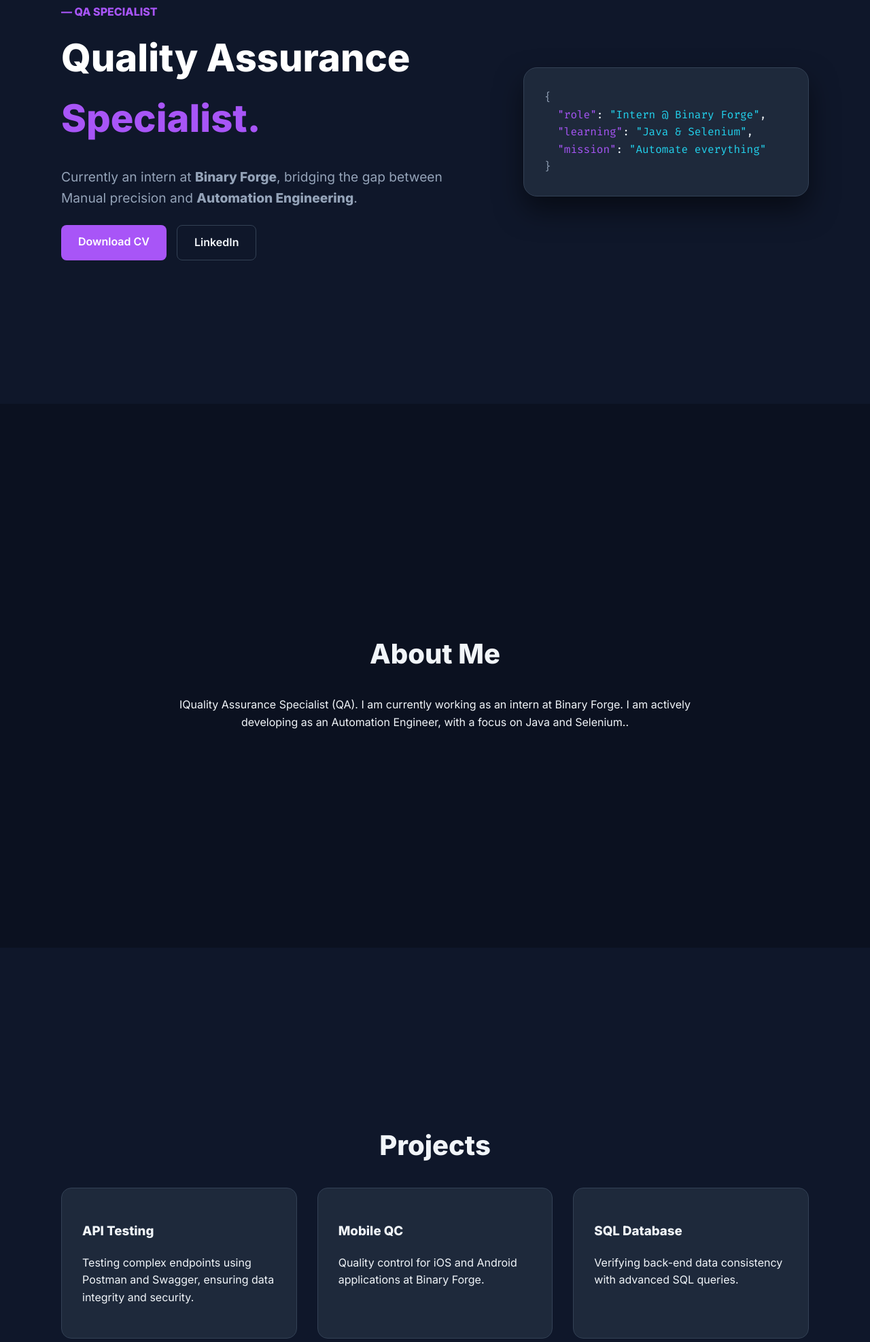
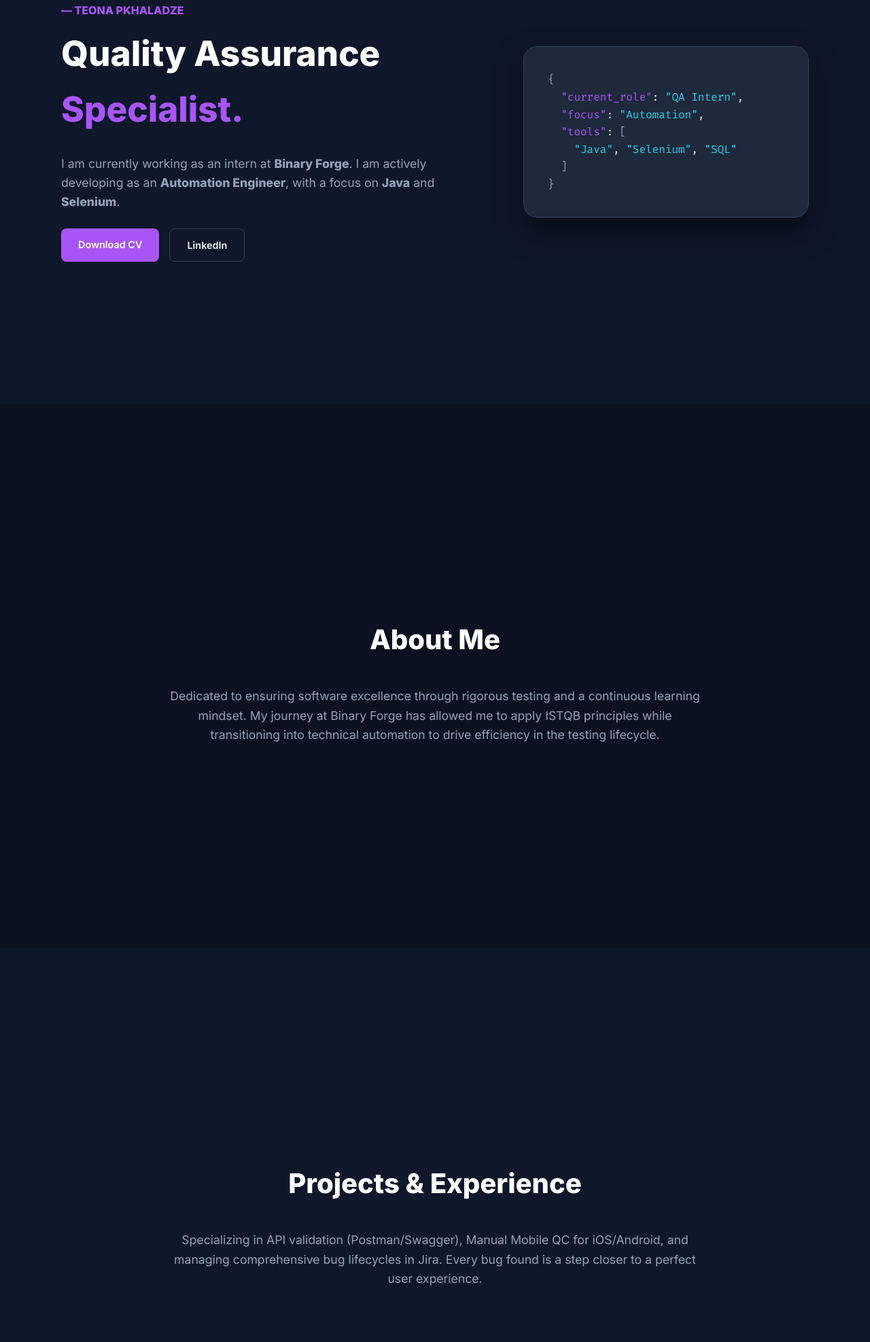
Before and after one commit to pkhaladzetevuna-lang/Manual-Testing-Portfolio, a plain HTML site: page index.html in a window 1280 px wide. Shown: the part 206-2180 px from the top of the page at 68% size. Drawn offline with Linux system fonts and the light colour scheme.

Commit message:
Update index.html

```diff
--- a/index.html
+++ b/index.html
@@ -3,7 +3,7 @@
 <head>
     <meta charset="UTF-8">
     <meta name="viewport" content="width=device-width, initial-scale=1.0">
-    <title>Teona Pkhaladze | QA Engineer Portfolio</title>
+    <title>Teona Pkhaladze | QA Portfolio</title>
     <link href="https://fonts.googleapis.com/css2?family=Inter:wght@400;600;800&family=Fira+Code&display=swap" rel="stylesheet">
     <style>
         * { scroll-behavior: smooth; box-sizing: border-box; }
@@ -15,7 +15,7 @@
             line-height: 1.6;
         }
 
-        /* მენიუ (Navbar) */
+        /* Navigation */
         nav {
             position: fixed;
             top: 0;
@@ -40,17 +40,17 @@
         }
         nav ul li a:hover { color: #a855f7; }
 
-        /* სექციების საერთო სტილი */
         section {
             min-height: 100vh;
             padding: 100px 50px;
             display: flex;
             align-items: center;
             justify-content: center;
+            flex-direction: column;
         }
 
-        /* Home Section */
-        #home .container {
+        /* Hero Section */
+        .container {
             display: flex;
             max-width: 1100px;
             gap: 50px;
@@ -59,9 +59,9 @@
         .hero-text { flex: 1.2; }
         .hero-visual { flex: 0.8; }
 
-        h1 { font-size: 3.5rem; margin: 0; color: #ffffff; }
+        h1 { font-size: 3.2rem; margin: 0; color: #ffffff; }
         h1 span { color: #a855f7; }
-        .description { font-size: 1.2rem; color: #94a3b8; margin: 25px 0; }
+        .description { font-size: 1.1rem; color: #94a3b8; margin: 25px 0; }
 
         .buttons { display: flex; gap: 15px; }
         .btn {
@@ -70,6 +70,7 @@
             border-radius: 8px;
             font-weight: 600;
             transition: 0.3s;
+            font-size: 0.9rem;
         }
         .btn-cv { background: #a855f7; color: white; }
         .btn-outline { border: 1px solid #334155; color: #f1f5f9; }
@@ -78,7 +79,7 @@
         /* JSON Card */
         .json-card {
             background-color: #1e293b;
-            padding: 30px;
+            padding: 35px;
             border-radius: 20px;
             font-family: 'Fira Code', monospace;
             border: 1px solid #334155;
@@ -86,11 +87,13 @@
         }
         .key { color: #a855f7; }
         .string { color: #22d3ee; }
+        .bracket { color: #94a3b8; }
 
-        /* სხვა სექციები */
-        .section-title { font-size: 2.5rem; margin-bottom: 30px; text-align: center; width: 100%; }
-        .grid { display: grid; grid-template-columns: repeat(auto-fit, minmax(300px, 1fr)); gap: 30px; width: 100%; max-width: 1100px; }
-        .card { background: #1e293b; padding: 30px; border-radius: 15px; border: 1px solid #334155; }
+        /* Generic Section Styles */
+        .section-title { font-size: 2.5rem; margin-bottom: 20px; color: #ffffff; }
+        .content-box { max-width: 800px; text-align: center; color: #94a3b8; font-size: 1.1rem; }
+
+        #github-section { background-color: #0b1120; border-top: 1px solid #1e293b; }
     </style>
 </head>
 <body>
@@ -101,70 +104,59 @@
             <li><a href="#home">HOME</a></li>
             <li><a href="#about">ABOUT</a></li>
             <li><a href="#projects">PROJECTS</a></li>
-            <li><a href="#stack">STACK</a></li>
+            <li><a href="#github">GITHUB</a></li>
         </ul>
     </nav>
 
     <section id="home">
         <div class="container">
             <div class="hero-text">
-                <div style="color: #a855f7; font-weight: 700; margin-bottom: 10px;">— QA SPECIALIST</div>
+                <div style="color: #a855f7; font-weight: 700; margin-bottom: 10px;">— TEONA PKHALADZE</div>
                 <h1>Quality Assurance <span>Specialist.</span></h1>
                 <p class="description">
-                    Currently an intern at <b>Binary Forge</b>, bridging the gap between Manual precision and <b>Automation Engineering</b>.
+                    I am currently working as an intern at <b>Binary Forge</b>.
+                    I am actively developing as an <b>Automation Engineer</b>, with a focus on <b>Java</b> and <b>Selenium</b>.
                 </p>
                 <div class="buttons">
                     <a href="./Teona_Pkhaladze.Resume.pdf" class="btn btn-cv">Download CV</a>
-                    <a href="https://linkedin.com/in/teona-pkhaladze-20aba722b" class="btn btn-outline" target="_blank">LinkedIn</a>
+                    <a href="https://www.linkedin.com/in/teona-pkhaladze-20aba722b" class="btn btn-outline" target="_blank">LinkedIn</a>
                 </div>
             </div>
             <div class="hero-visual">
                 <div class="json-card">
-                    <span style="color: #94a3b8;">{</span><br>
-                    &nbsp;&nbsp;<span class="key">"role"</span>: <span class="string">"Intern @ Binary Forge"</span>,<br>
-                    &nbsp;&nbsp;<span class="key">"learning"</span>: <span class="string">"Java & Selenium"</span>,<br>
-                    &nbsp;&nbsp;<span class="key">"mission"</span>: <span class="string">"Automate everything"</span><br>
-                    <span style="color: #94a3b8;">}</span>
+                    <span class="bracket">{</span><br>
+                    &nbsp;&nbsp;<span class="key">"current_role"</span>: <span class="string">"QA Intern"</span>,<br>
+                    &nbsp;&nbsp;<span class="key">"focus"</span>: <span class="string">"Automation"</span>,<br>
+                    &nbsp;&nbsp;<span class="key">"tools"</span>: <span class="bracket">[</span><br>
+                    &nbsp;&nbsp;&nbsp;&nbsp;<span class="string">"Java"</span>, <span class="string">"Selenium"</span>, <span class="string">"SQL"</span><br>
+                    &nbsp;&nbsp;<span class="bracket">]</span><br>
+                    <span class="bracket">}</span>
                 </div>
             </div>
         </div>
     </section>
 
     <section id="about" style="background: #0b1120;">
-        <div style="max-width: 800px; text-align: center;">
-            <h2 class="section-title">About Me</h2>
-            <p>IQuality Assurance Specialist (QA).
-
-I am currently working as an intern at Binary Forge.
-
-I am actively developing as an Automation Engineer, with a focus on Java and Selenium..</p>
+        <h2 class="section-title">About Me</h2>
+        <div class="content-box">
+            <p>Dedicated to ensuring software excellence through rigorous testing and a continuous learning mindset. My journey at Binary Forge has allowed me to apply ISTQB principles while transitioning into technical automation to drive efficiency in the testing lifecycle.</p>
         </div>
     </section>
 
     <section id="projects">
-        <div style="width: 100%; max-width: 1100px;">
-            <h2 class="section-title">Projects</h2>
-            <div class="grid">
-                <div class="card">
-                    <h3>API Testing</h3>
-                    <p>Testing complex endpoints using Postman and Swagger, ensuring data integrity and security.</p>
-                </div>
-                <div class="card">
-                    <h3>Mobile QC</h3>
-                    <p>Quality control for iOS and Android applications at Binary Forge.</p>
-                </div>
-                <div class="card">
-                    <h3>SQL Database</h3>
-                    <p>Verifying back-end data consistency with advanced SQL queries.</p>
-                </div>
-            </div>
+        <h2 class="section-title">Projects & Experience</h2>
+        <div class="content-box">
+            <p>Specializing in API validation (Postman/Swagger), Manual Mobile QC for iOS/Android, and managing comprehensive bug lifecycles in Jira. Every bug found is a step closer to a perfect user experience.</p>
         </div>
     </section>
 
-    <section id="stack" style="background: #0b1120;">
-        <div style="width: 100%; max-width: 1100px; text-align: center;">
-            <h2 class="section-title">My Stack</h2>
-            <p>Jira • Postman • SQL • Selenium • Java • TestRail • GitHub</p>
+    <section id="github">
+        <h2 class="section-title">Code & Repositories</h2>
+        <div class="content-box">
+            <p>Check out my technical projects, automation scripts, and QA documentation on GitHub.</p>
+            <div style="margin-top: 30px;">
+                <a href="https://github.com/pkhaladzetevuna-lang" class="btn btn-cv" target="_blank">View GitHub Profile</a>
+            </div>
         </div>
     </section>
 
```
